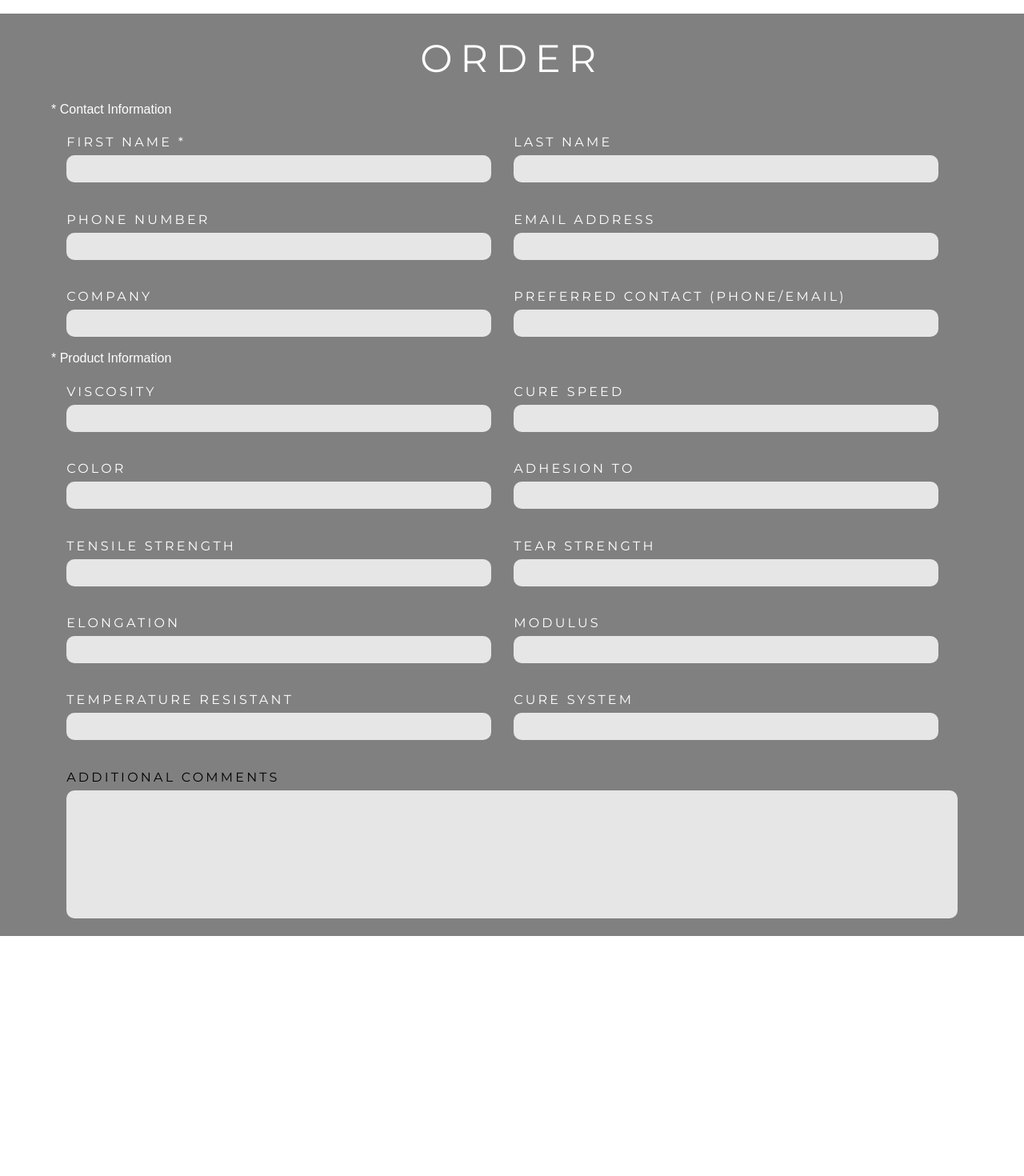
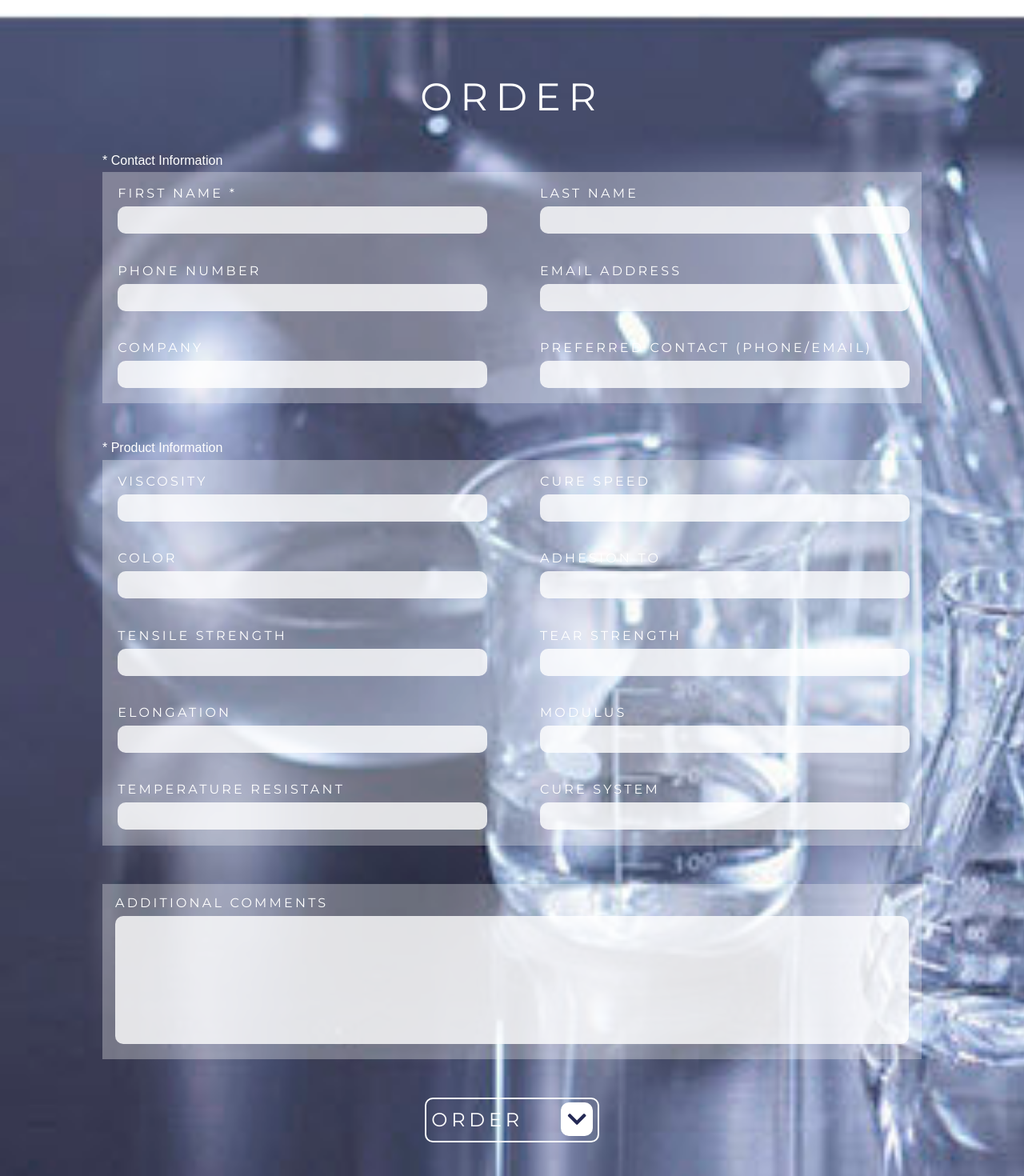
Before and after one commit to AurlinD/trinidad, a React (Create React App) app in the folder client/: page /order in a window 1280 px wide. Shown: the part 60-1530 px from the top of the page at 80% size. Before the commit the page ends 1230 px from the top, so only its background shows below. Built offline with nearby package versions, Linux system fonts and the light colour scheme.

Commit message:
completed order page

```diff
--- a/client/src/components/pages/Order.js
+++ b/client/src/components/pages/Order.js
@@ -10,103 +10,111 @@ export default function Order() {
         <div className="contact-order">
           <div className="sub-header-contact-order">* Contact Information</div>
           <div className="box-contact-order">
-            <div className="row-contact">
-              <div className="input-contact">
-                <div className="input-information-contact">FIRST NAME *</div>
-                <input className="input-field-contact" type="text" />
+            <div className="row-order">
+              <div className="input-order">
+                <div className="input-information-order">FIRST NAME *</div>
+                <input className="input-field-order" type="text" />
               </div>
-              <div className="input-contact">
-                <div className="input-information-contact">LAST NAME</div>
-                <input className="input-field-contact" type="text" />
+              <div className="input-order">
+                <div className="input-information-order">LAST NAME</div>
+                <input className="input-field-order" type="text" />
               </div>
             </div>
-            <div className="row-contact">
-              <div className="input-contact">
-                <div className="input-information-contact">PHONE NUMBER</div>
-                <input className="input-field-contact" type="text" />
+            <div className="row-order">
+              <div className="input-order">
+                <div className="input-information-order">PHONE NUMBER</div>
+                <input className="input-field-order" type="text" />
               </div>
-              <div className="input-contact">
-                <div className="input-information-contact">EMAIL ADDRESS</div>
-                <input className="input-field-contact" type="text" />
+              <div className="input-order">
+                <div className="input-information-order">EMAIL ADDRESS</div>
+                <input className="input-field-order" type="text" />
               </div>
             </div>
-            <div className="row-contact">
-              <div className="input-contact">
-                <div className="input-information-contact">COMPANY</div>
-                <input className="input-field-contact" type="text" />
+            <div className="row-order">
+              <div className="input-order">
+                <div className="input-information-order">COMPANY</div>
+                <input className="input-field-order" type="text" />
               </div>
-              <div className="input-contact">
-                <div className="input-information-contact">
+              <div className="input-order">
+                <div className="input-information-order">
                   PREFERRED CONTACT (PHONE/EMAIL)
                 </div>
-                <input className="input-field-contact" type="text" />
+                <input className="input-field-order" type="text" />
               </div>
             </div>
           </div>
         </div>
         <div className="contact-order">
           <div className="sub-header-contact-order">* Product Information</div>
-          <div className="box-contact-order">
-            <div className="row-contact">
-              <div className="input-contact">
-                <div className="input-information-contact">VISCOSITY</div>
-                <input className="input-field-contact" type="text" />
+          <div className="box-order-order">
+            <div className="row-order">
+              <div className="input-order">
+                <div className="input-information-order">VISCOSITY</div>
+                <input className="input-field-order" type="text" />
               </div>
-              <div className="input-contact">
-                <div className="input-information-contact">CURE SPEED</div>
-                <input className="input-field-contact" type="text" />
+              <div className="input-order">
+                <div className="input-information-order">CURE SPEED</div>
+                <input className="input-field-order" type="text" />
               </div>
             </div>
-            <div className="row-contact">
-              <div className="input-contact">
-                <div className="input-information-contact">COLOR</div>
-                <input className="input-field-contact" type="text" />
+            <div className="row-order">
+              <div className="input-order">
+                <div className="input-information-order">COLOR</div>
+                <input className="input-field-order" type="text" />
               </div>
-              <div className="input-contact">
-                <div className="input-information-contact">ADHESION TO</div>
-                <input className="input-field-contact" type="text" />
+              <div className="input-order">
+                <div className="input-information-order">ADHESION TO</div>
+                <input className="input-field-order" type="text" />
               </div>
             </div>
-            <div className="row-contact">
-              <div className="input-contact">
-                <div className="input-information-contact">
-                  TENSILE STRENGTH
-                </div>
-                <input className="input-field-contact" type="text" />
+            <div className="row-order">
+              <div className="input-order">
+                <div className="input-information-order">TENSILE STRENGTH</div>
+                <input className="input-field-order" type="text" />
               </div>
-              <div className="input-contact">
-                <div className="input-information-contact">TEAR STRENGTH</div>
-                <input className="input-field-contact" type="text" />
+              <div className="input-order">
+                <div className="input-information-order">TEAR STRENGTH</div>
+                <input className="input-field-order" type="text" />
               </div>
             </div>
-            <div className="row-contact">
-              <div className="input-contact">
-                <div className="input-information-contact">ELONGATION</div>
-                <input className="input-field-contact" type="text" />
+            <div className="row-order">
+              <div className="input-order">
+                <div className="input-information-order">ELONGATION</div>
+                <input className="input-field-order" type="text" />
               </div>
-              <div className="input-contact">
-                <div className="input-information-contact">MODULUS</div>
-                <input className="input-field-contact" type="text" />
+              <div className="input-order">
+                <div className="input-information-order">MODULUS</div>
+                <input className="input-field-order" type="text" />
               </div>
             </div>
-            <div className="row-contact">
-              <div className="input-contact">
-                <div className="input-information-contact">
+            <div className="row-order">
+              <div className="input-order">
+                <div className="input-information-order">
                   TEMPERATURE RESISTANT
                 </div>
-                <input className="input-field-contact" type="text" />
+                <input className="input-field-order" type="text" />
               </div>
-              <div className="input-contact">
-                <div className="input-information-contact">CURE SYSTEM</div>
-                <input className="input-field-contact" type="text" />
+              <div className="input-order">
+                <div className="input-information-order">CURE SYSTEM</div>
+                <input className="input-field-order" type="text" />
               </div>
             </div>
           </div>
         </div>
-        <div className="message-contact">
-          <div className="message-input-contact">ADDITIONAL COMMENTS</div>
-          <textarea className="message-field-contact" />
+        <div className="additional-comments">
+          <div className="additional-comments-content">
+            <div className="additional-comments-information">
+              ADDITIONAL COMMENTS
+            </div>
+            <textarea className="additional-comments-form" />
+          </div>
         </div>
+        <button className="button-order">
+          <div className="left-content-button-order">ORDER</div>
+          <div className="right-content-button-order">
+            <i class="fas fa-chevron-down fa-2x"></i>
+          </div>
+        </button>
       </div>
     </div>
   );
--- a/client/src/components/styles/contact.css
+++ b/client/src/components/styles/contact.css
@@ -110,15 +110,10 @@ textarea {
 
 .fa-paper-plane:before {
   content: "\f1d8";
-  color: #3e5ba9;
+  color: #232854;
   background: #ffffff;
   padding: 0.3em;
   border-radius: 10px;
-}
-
-.send-button:hover {
-  background-color: #ffffff;
-  color: #3e5ba9;
 }
 
 .send-button-contact {
@@ -136,6 +131,10 @@ textarea {
   width: 17vw;
   border-radius: 10px;
 }
+.send-button-contact:hover {
+  background-color: #ffffff;
+  color: #232854;
+}
 
 .left-content-button-contact {
   font-family: "Montserrat";
--- a/client/src/components/styles/order.css
+++ b/client/src/components/styles/order.css
@@ -1,6 +1,6 @@
 .wrapper-order {
-  background: grey;
   font-family: "Montserrat";
+  background-image: url("/lib/order.jpg");
   background-size: cover;
   margin: 0 auto;
   z-index: -10;
@@ -10,14 +10,14 @@
   text-align: center;
   color: white;
   font-size: 48px;
-  padding: 4vh 0;
+  padding-top: 10vh;
   letter-spacing: 0.2em;
 }
 
 .content-order {
   display: flex;
   flex-direction: column;
-  width: 90%;
+  width: 80%;
   margin: 0 auto;
 }
 
@@ -26,3 +26,93 @@
   color: white;
   padding-bottom: 0.4em;
 }
+
+.row-order {
+  display: flex;
+  flex-direction: row;
+  padding: 0.2em;
+  justify-content: space-between;
+  background: rgba(255, 255, 255, 0.3);
+}
+
+.input-order {
+  width: 45%;
+  padding: 1em;
+}
+
+.input-information-order {
+  color: rgba(255, 255, 255, 1);
+  margin-bottom: 1vh;
+  letter-spacing: 0.2em;
+}
+
+.input-field-order {
+  background: rgba(255, 255, 255, 0.8);
+  width: 100%;
+  border-style: none;
+  border-radius: 10px;
+  height: 4vh;
+  font-size: 1.1em;
+}
+
+.contact-order {
+  color: white;
+  padding-top: 6vh;
+}
+
+.additional-comments {
+  background: rgba(255, 255, 255, 0.3);
+  margin-top: 6vh;
+}
+
+.additional-comments-content {
+  padding: 1em;
+}
+
+.additional-comments-information {
+  color: rgba(255, 255, 255, 1);
+  margin-bottom: 1vh;
+  letter-spacing: 0.2em;
+}
+
+textarea {
+  padding: 0;
+  margin: 0;
+  height: 20vh;
+  background: rgba(255, 255, 255, 0.8);
+  border-radius: 10px;
+  border-style: none;
+  resize: none;
+  font-size: 1.1em;
+}
+
+.button-order {
+  display: inline-flex;
+  flex-direction: row;
+  justify-content: space-between;
+  background-color: transparent;
+  border: 2px solid #ffffff;
+  height: 7vh;
+  margin: 6vh auto;
+  align-items: center;
+  color: #ffffff;
+  width: 17vw;
+  border-radius: 10px;
+}
+
+.left-content-button-order {
+  font-family: "Montserrat";
+  font-size: 24px;
+  letter-spacing: 0.2em;
+}
+.fa-chevron-down:before {
+  color: #232854;
+  background: #ffffff;
+  padding: 0.3em;
+  border-radius: 10px;
+}
+
+.button-order:hover {
+  background-color: #ffffff;
+  color: #232854;
+}
```
